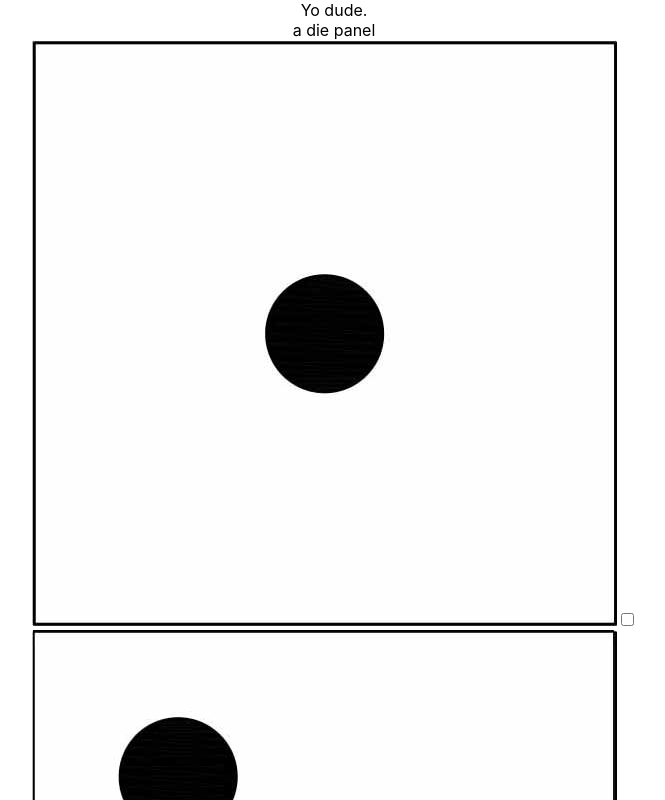
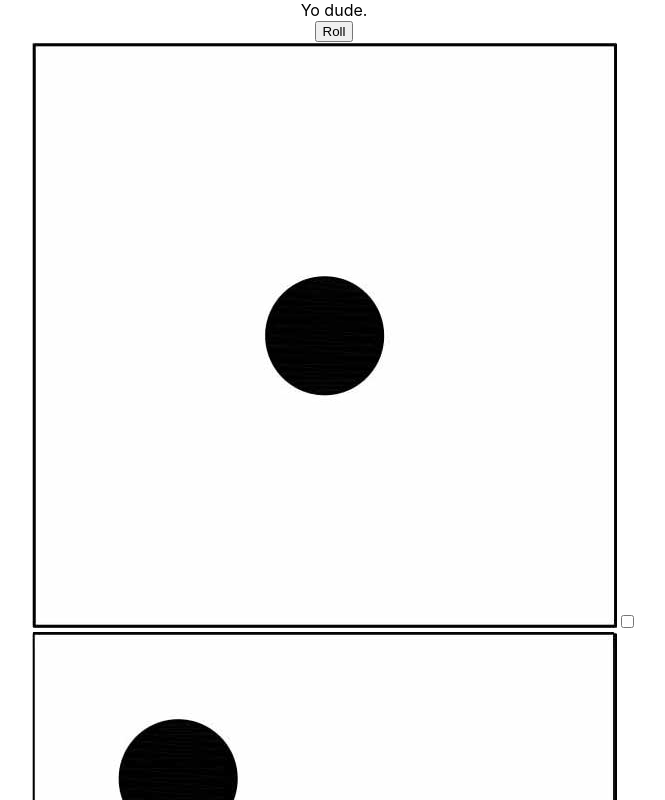
Before and after one commit to drsaaron/yahtzee-react, a React (Create React App) app: page / in a window 1280 px wide. Shown: the top 800 px of the page, without its empty margins (306-971 px from the left). Built offline with nearby package versions, Linux system fonts and the light colour scheme.

Commit message:
added a function to roll the dice

```diff
--- a/src/actions/ActionTypes.js
+++ b/src/actions/ActionTypes.js
@@ -1,5 +1,5 @@
 
 export default {
 
-    DIE_ROLLED: 'DieRolled'
+    DICE_ROLLED: 'DiceRolled'
 }
--- /dev/null
+++ b/src/actions/DiceActions.js
@@ -0,0 +1,18 @@
+
+import ActionTypes from './ActionTypes';
+
+export function rollDice(dice) {
+
+    return (dispatch) => {
+	var newValue = dice[0].value + 1;
+	if (newValue > 6) {
+	    newValue = 1;
+	}
+	dice[0].value = newValue;
+
+	dispatch({
+	    type: ActionTypes.DICE_ROLLED,
+	    dice
+	});
+    };
+}
--- a/src/components/DiePanel.jsx
+++ b/src/components/DicePanel.jsx
@@ -6,15 +6,22 @@ export default class DiePanel extends Component {
 
     constructor(props) {
 	super(props);
+
+	this.handleRollDice = this.handleRollDice.bind(this);
+    }
+
+    handleRollDice(event) {
+	event.preventDefault();
+	this.props.rollDice(this.props.dice.dice);
     }
 
     render() {
 
-	var die = this.props.die.die;
+	var die = this.props.dice.dice;
 
 	return (
 	    <div id="diePanel">
-		a die panel
+		<button onClick={this.handleRollDice}>Roll</button>
 		{die.map(v => <Die value={v} key={v.key} />)}
 	    </div>
 	);
--- a/src/components/GameCard.jsx
+++ b/src/components/GameCard.jsx
@@ -6,18 +6,20 @@
 
 import React, {Component} from 'react';
 import ScoreCard from './ScoreCard';
-import DiePanel from './DiePanel';
+import DicePanel from './DicePanel';
 import store from '../store/YahtzeeStore';
 import { connect } from 'react-redux';
+import { rollDice } from '../actions/DiceActions';
 
 const mapStateToProps = (state) => {
     return {
-	die: state.die
+	dice: state.dice
     };
 };
 
 const mapDispatchToProps = (dispatch) => {
     return {
+	rollDice: (dice) => dispatch(rollDice(dice))
     };
 };
 
@@ -31,7 +33,7 @@ class GameCard extends Component {
         return (
 	    <div className='gameCard'>
                 Yo dude.
-		<DiePanel die={this.props.die} />
+		<DicePanel dice={this.props.dice} rollDice={this.props.rollDice} />
 		<ScoreCard />
 	    </div>
         );
--- a/src/reducers/DieReducer.js
+++ b/src/reducers/DiceReducer.js
@@ -1,7 +1,7 @@
 
 import ActionTypes from '../actions/ActionTypes';
 
-const dieValues = [
+const diceValues = [
 	    {
 		key: 1,
 		value: 1,
@@ -30,16 +30,16 @@ const dieValues = [
 ];
 
 const initialState = {
-    die: dieValues
+    dice: diceValues
 };
 
-export default function DieReducer(state = initialState, action) {
+export default function DiceReducer(state = initialState, action) {
 
     switch (action.type) {
-    case ActionTypes.DIE_ROLLED:
+    case ActionTypes.DICE_ROLLED:
 	return {
 	    ...state,
-	    die: action.die
+	    dice: action.dice
 	};
 
     default:
--- a/src/reducers/rootReducer.js
+++ b/src/reducers/rootReducer.js
@@ -1,7 +1,7 @@
 
 import { combineReducers } from 'redux';
-import DieReducer from './DieReducer';
+import DiceReducer from './DiceReducer';
 
 export default () => combineReducers({
-    die: DieReducer
+    dice: DiceReducer
 });
```
